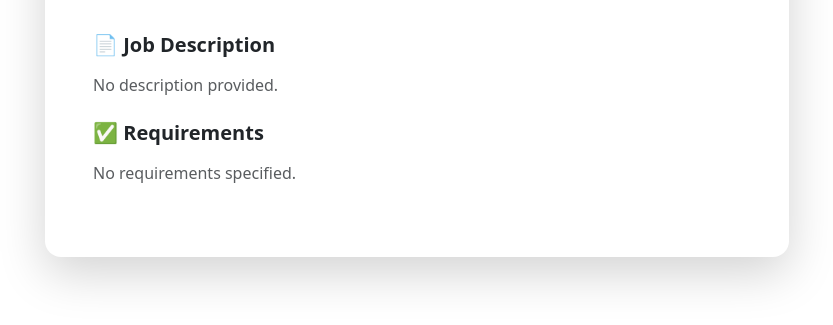
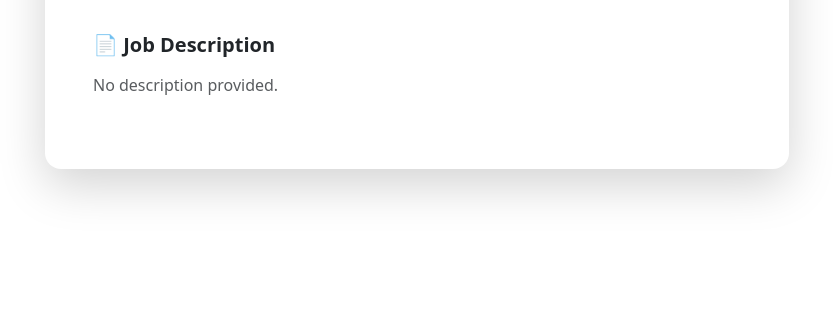
Before and after one commit to sajidiqbalbhatti/django-job-portal, a Django app: template jobs/templates/job/job_detail.html in a window 1280 px wide. Shown: the part 374-699 px from the top of the page, without its empty margins (31-864 px from the left). Run offline with Django 5.2, Linux system fonts and the light colour scheme; the template is opened without the code that fills it, so the values that code supplies are empty.

Commit message:
update the code

```diff
--- a/jobs/templates/job/job_detail.html
+++ b/jobs/templates/job/job_detail.html
@@ -55,7 +55,7 @@
           </div>
 
           <!-- Requirements -->
-          <div class="mb-4">
+          {% comment %} <div class="mb-4">
             <h5 class="fw-bold mb-3">✅ Requirements</h5>
 
             {% if job.requirements %}
@@ -65,7 +65,7 @@
             {% else %}
             <p class="text-muted">No requirements specified.</p>
             {% endif %}
-          </div>
+          </div> {% endcomment %}
         </div>
       </div>
     </div>
```
